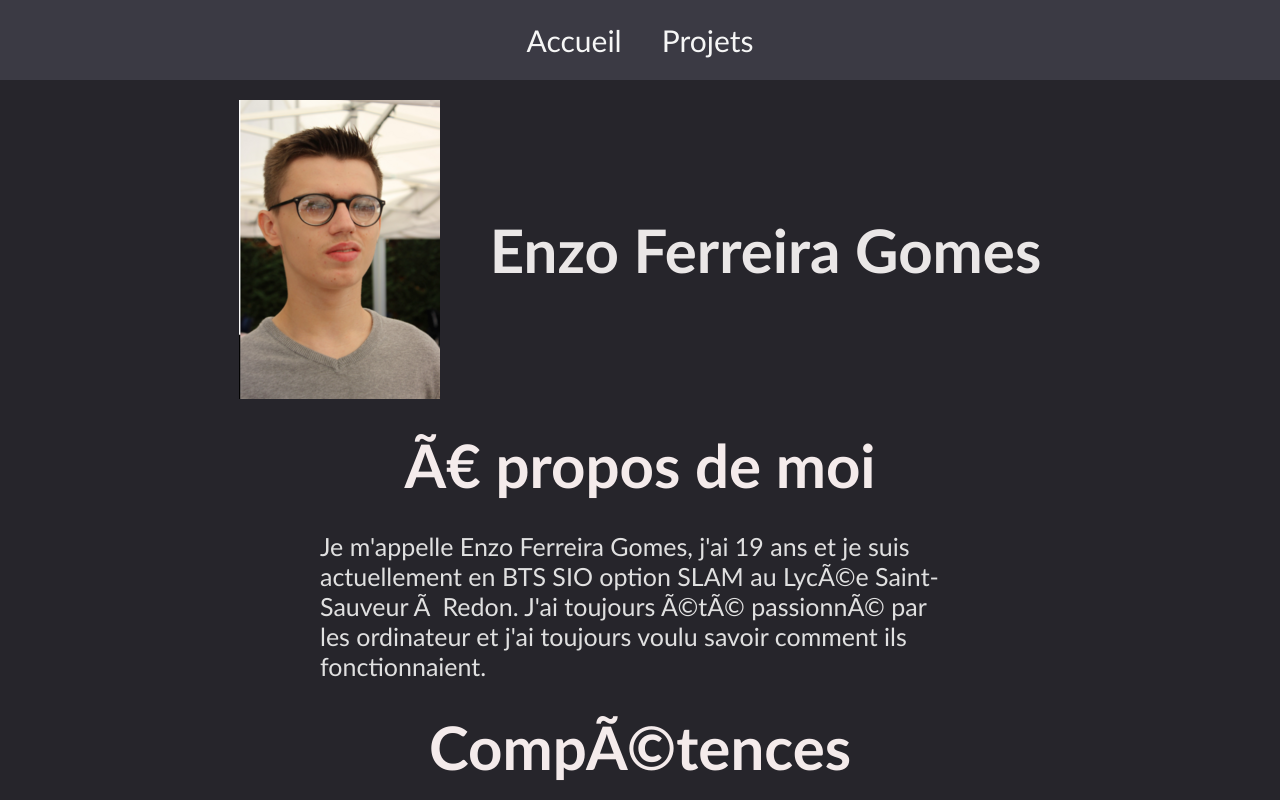
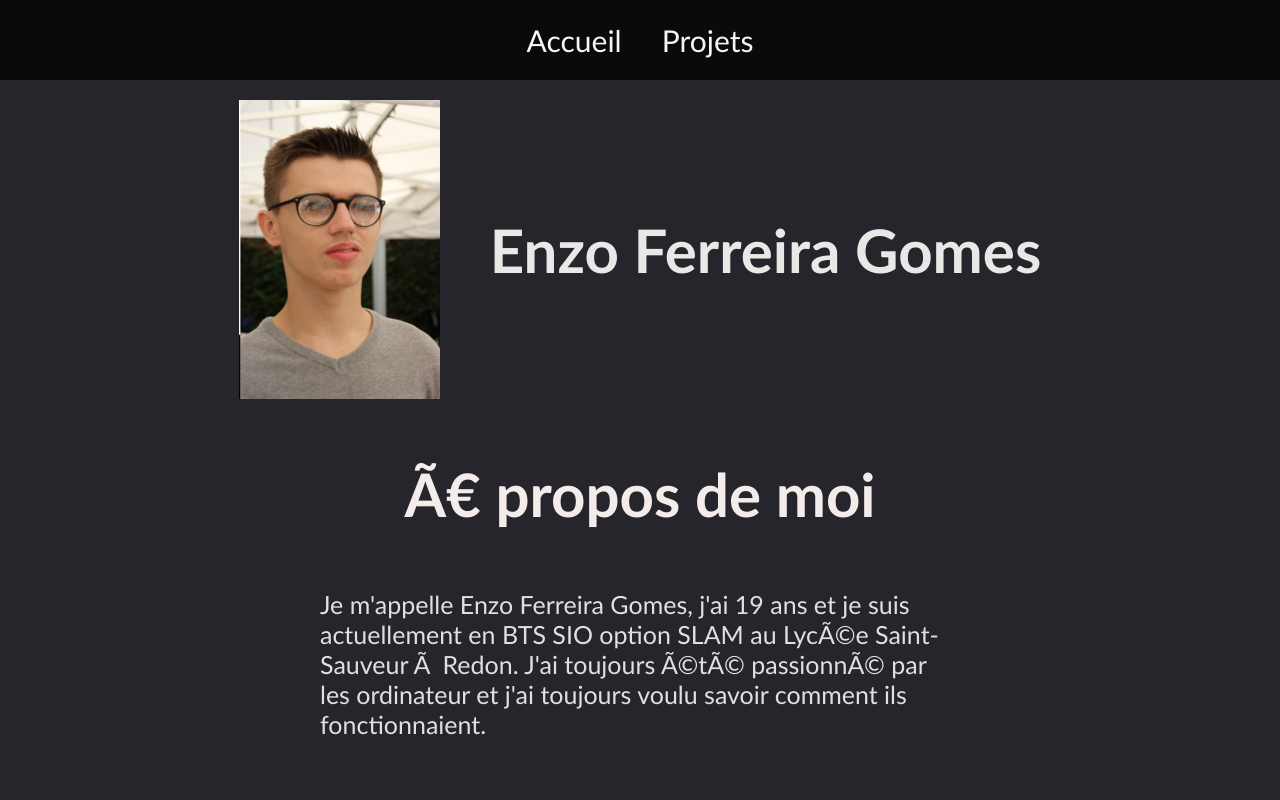
Before and after one commit to enzo-fg/portfolio, a plain HTML site: page index.html in a window 1280 px wide. Shown: the top 800 px of the page. Drawn offline with Linux system fonts and the light colour scheme.

Commit message:
Updated CSS

```diff
--- a/css/style.css
+++ b/css/style.css
@@ -17,7 +17,7 @@ body {
     justify-content: center;
     height: 80px;
     align-items: center;
-    background-color: rgb(59, 58, 68);
+    background-color: rgb(11, 10, 11);
 }
 
 
@@ -72,9 +72,9 @@ body {
 
 .categorie{
     display: flex;
+    align-items: center;
     justify-content: center;
-    padding-top: 10px;
-    padding-bottom: 10px;
+    height: 150px;
     font-size: 60px;
     color: rgb(244, 235, 235);
 }
```
